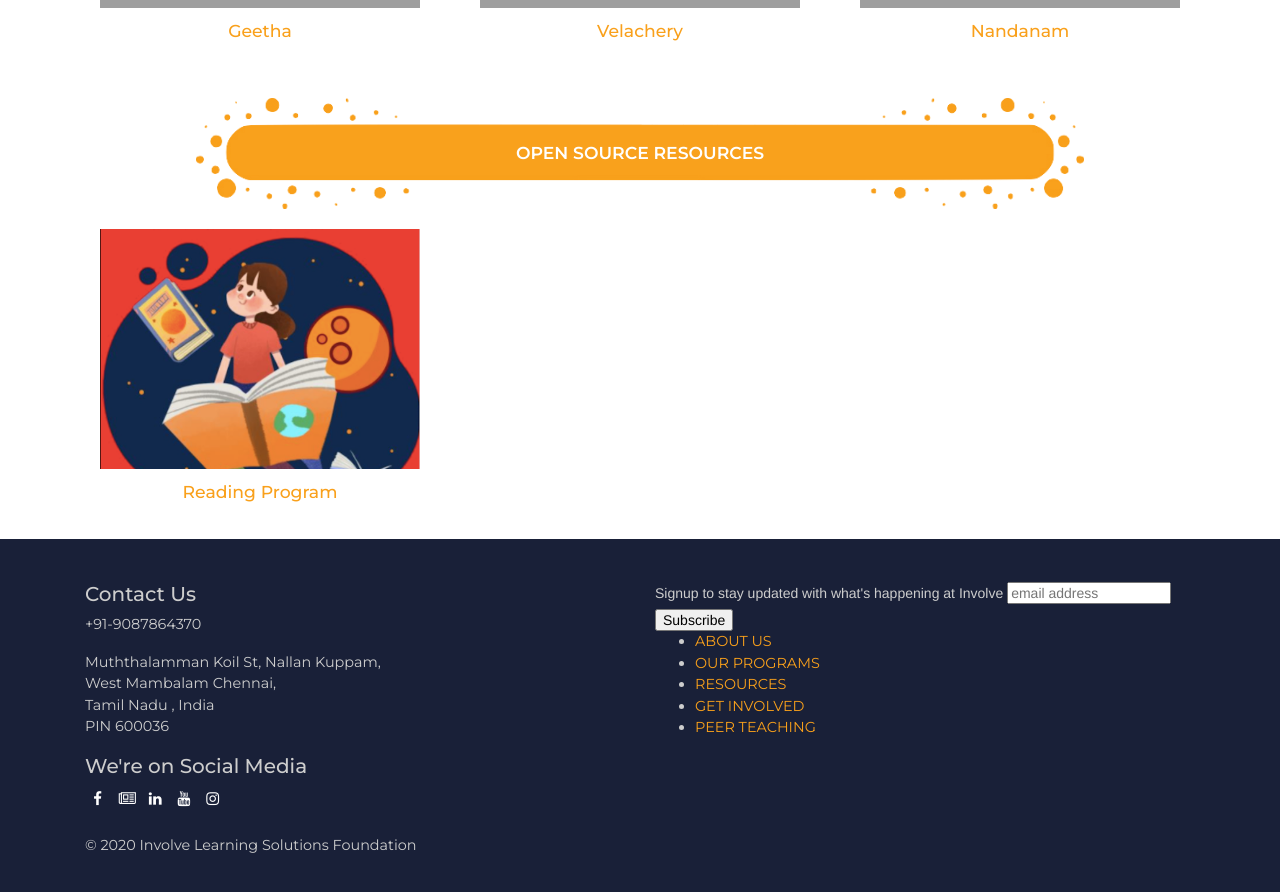
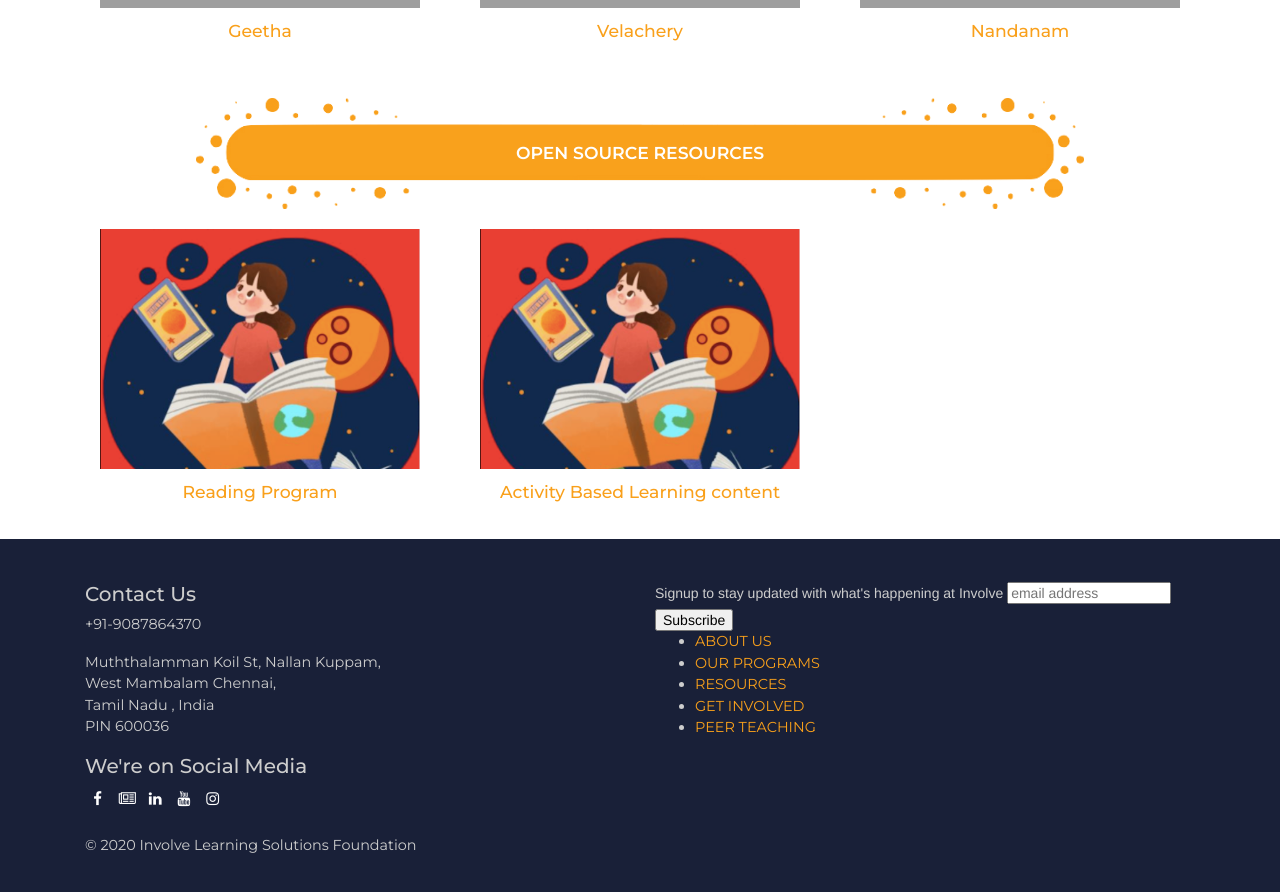
Before and after one commit to Involve-Edu/involveedupublic, a Jekyll site: the page built from resources.md, in a window 1280 px wide and 900 px high, scrolled down 1385 px. Shown: the top 892 px of the window. Built offline with Jekyll 4.4.1, drawn with Linux system fonts in a browser that asks for light colours; comment, search, counter and statistics services are not loaded; grey boxes are pictures that could not be loaded.

Commit message:
Update resources.yml

```diff
--- a/_data/resources.yml
+++ b/_data/resources.yml
@@ -38,3 +38,7 @@ open-source:
   - img: assets/img/resources/opensource.png
     link: https://bit.ly/3jnIipS
     text: Reading Program
+
+  - img: assets/img/resources/opensource.png
+    link: https://bit.ly/2ZpDl8w
+    text: Activity Based Learning content
```
